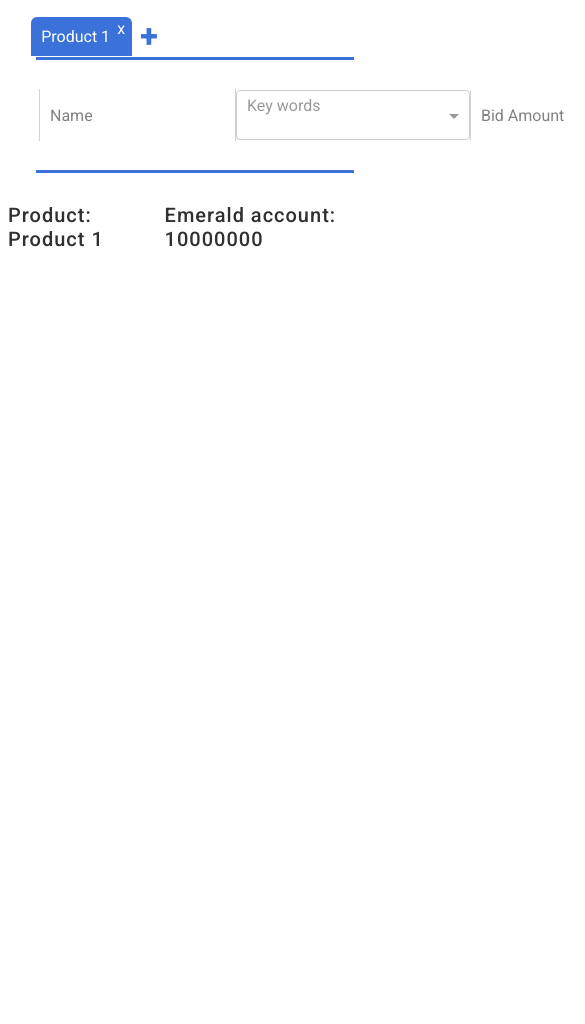
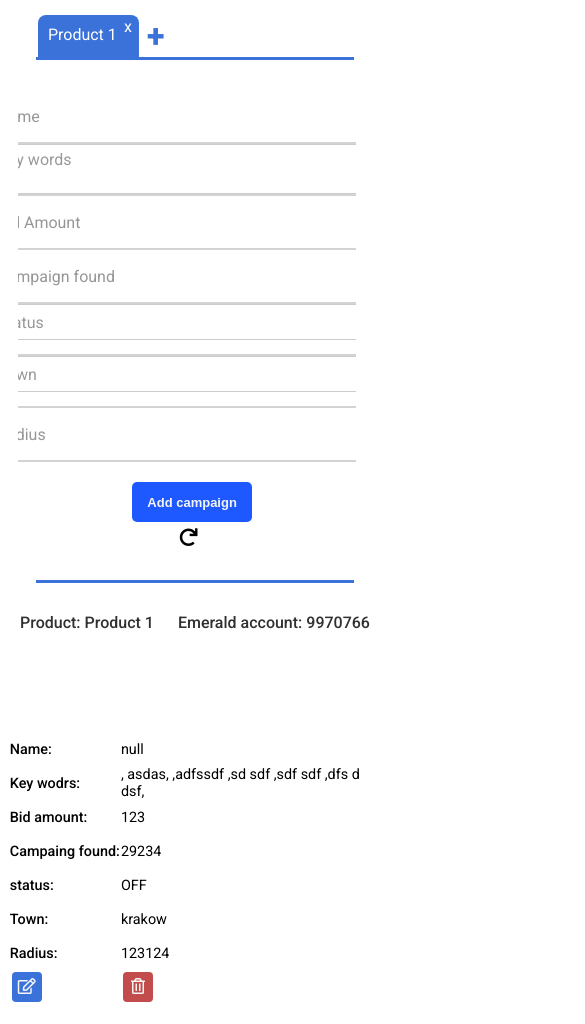
Before and after one commit to TymoteuszStr/CRUD, an Angular app: page / in a window 390 px wide. Shown: the top 1024 px of the page, 585 px wide, since content can reach past the window. Before the commit the page ends 844 px from the top, so only its background shows below. Built offline with nearby package versions, Linux system fonts and the light colour scheme.

Commit message:
add responsive design

```diff
--- a/src/app/app.component.html
+++ b/src/app/app.component.html
@@ -26,7 +26,7 @@
       <label for="prodName">Product name:</label>
       <input name= "prodName" type="text" [(ngModel)]="newProductName">
       <label for="prodAccount">Emeraland account amount:</label>
-      <input name= "prodAccount"type="number" [(ngModel)]="newAccountVal" >
+      <input name= "prodAccount"type="number" [(ngModel)]="newAccountVal">
       <button type="submit"  (click)="addProduct()">Add new product</button>
     </form>
 
--- a/src/app/app.component.scss
+++ b/src/app/app.component.scss
@@ -3,8 +3,6 @@
     margin:0;
     padding: 0;
     font-family: 'Roboto', sans-serif;
-
-   // font-size: 62.5%;
 }
 .modal{
     position: absolute;
@@ -90,17 +88,19 @@
     margin-top: 15px;
     height: 42px;
     width: 84vw;
-    margin-left: auto;
+    margin-left: 8%;
     margin-right: auto;
 
     .productTab{
         position: relative;
         min-width: 80px;
+        height: 42px;
         display: flex;
         border:2px solid #3a72da;
+        border-bottom: none;
         padding: 8px;
-        border-top-left-radius: 6px;
-        border-top-right-radius: 6px;
+        border-top-left-radius: 8px;
+        border-top-right-radius: 8px;
         padding-right: 20px;
         &:hover{
             cursor: pointer;
@@ -159,3 +159,19 @@
 
 
 }
+
+@media screen and (max-width:678px){
+
+    .porductTabWrapper{
+
+        .productTab{
+            min-width: 20px;
+            overflow: hidden;
+        }
+
+        .activeProduct{
+            min-width: 80px;
+        }
+    }
+
+}
--- a/src/app/components/form/form.component.html
+++ b/src/app/components/form/form.component.html
@@ -1,5 +1,4 @@
     <form
-
         class ="wrapper"
         #ngForm="ngForm"
         (ngSubmit)="submit(ngForm)"
@@ -7,7 +6,7 @@
         role="form"
     >
     <div class="formItem">
-        <input
+        <input class="formItem"
             class="input"
             [class.isEmpty]="(name.invalid && ( name.touched)) || (!form.name && showErrMsg)"
             [(ngModel)]="form.name"
--- a/src/app/components/form/form.component.scss
+++ b/src/app/components/form/form.component.scss
@@ -1,20 +1,27 @@
 
+:host{
+    overflow: hidden;
+}
 .wrapper{
-    display:grid;
+    width: 90%;
     font-family: 'Roboto', sans-serif;
     font-size: 1rem;
-    grid-template-columns: .15fr .4fr .05fr .1fr .1fr .4fr .3fr .2fr .05fr;
-    grid-template-rows: 50px;
     border-radius: 3px;
     align-items: center;
-    margin-left: auto;
-    margin-right: auto;
+    justify-content: center;
+    padding-left: 5vw;
+    padding-right: 5vw;
     margin-top:2px;
+    display: flex;
+    overflow: hidden;
 
 }
-input { outline: none; }
+input { outline: none;
+    min-width: 50px;
+}
 .formItem{
     border-right: 1px solid lightgrey;
+    min-width: 160px;
 
     &:first-child{
         border-left: 1px solid lightgrey;
@@ -23,6 +30,7 @@ input { outline: none; }
 
 }
 .input{
+    min-width: 100px;
     display: flex;
     height: 50px;
     border:none;
@@ -32,15 +40,10 @@ input { outline: none; }
 
         &::placeholder{
             color:#303030;
-            opacity: .6;
+            opacity: .5;
             font-family: 'Roboto', sans-serif;
             font-weight: 400;
         }
-
-    &:focus{
-        // border-bottom: 3px solid green;
-
-    }
 
 }
 .isEmpty{
@@ -52,7 +55,6 @@ input { outline: none; }
     @extend .input;
     padding: 0;
     margin: 0;
-
 }
 
 .submitBtn{
@@ -92,3 +94,34 @@ input { outline: none; }
     display: block;
     margin-left: 10px;
 }
+
+
+@media screen and (max-width:1600px){
+    .wrapper{
+        width: 80%;
+        justify-content: start;
+        margin-left: 10px;
+        margin-right: 10px;
+        margin-top:2px;
+        flex-direction: column;
+    }
+
+    .formItem{
+        border-right: none;
+        width: 400px;
+        border-bottom: 2px solid lightgrey ;
+
+        &:first-child{
+            border-left: none;
+
+        }
+
+    }
+    .submitBtn{
+        margin-top:20px;
+    }
+    .resetBtn{
+        margin-top: 5px;
+    }
+
+}
--- a/src/app/components/list/list.component.html
+++ b/src/app/components/list/list.component.html
@@ -1,11 +1,18 @@
 
 <div class="wrapper">
+    <label> Name: </label>
     <div class="box"> {{ item.name}}   </div>
+    <label> Key wodrs: </label>
     <div class="box"> {{ item.keyWords}}  </div>
+    <label> Bid amount: </label>
     <div class="box"> {{ item.bidAmount}}   </div>
+    <label> Campaing found: </label>
     <div class="box"> {{ item.campaignFound}}  </div>
+    <label> status: </label>
     <div class="box"> {{ item.status}}  </div>
+    <label> Town: </label>
     <div class="box"> {{ item.town}}  </div>
+    <label> Radius: </label>
     <div class="box"> {{ item.radius}}  </div>
 
     <button class="editBtn"(click)="edit()"><i class="far fa-edit"></i></button>
--- a/src/app/components/list/list.component.scss
+++ b/src/app/components/list/list.component.scss
@@ -4,7 +4,7 @@
     display:grid;
     font-family: 'Roboto', sans-serif;
     font-size: 1rem;
-    grid-template-columns: .2fr .35fr .2fr .2fr .1fr .25fr .2fr .05fr .05fr;
+    grid-template-columns: 1fr  1fr 1fr 1fr 1fr  1fr 1fr  1fr  1fr;
     grid-template-rows: 50px;
     align-items: center;
     margin: 0 10%;
@@ -13,8 +13,6 @@
     }
 
 }
-
-
 
 .editBtn{
     width: 40px;
@@ -30,8 +28,8 @@
     cursor: pointer;
     background-color: #4382f7;
 
+}
 
-}
 .deleteBtn{
     @extend .editBtn;
     background-color: #c24c4c;
@@ -41,3 +39,32 @@
     background-color: #fd6d6d;
 
 }
+label{
+    display: none;
+}
+
+@media screen and (max-width:678px){
+
+    label{
+        display: block;
+        font-weight: 500;
+
+    }
+.wrapper{
+    display:grid;
+    font-size: .9rem;
+    grid-template-columns: 30% 70%;
+    grid-template-rows: 1fr 1fr 1fr 1fr 1fr  1fr 1fr  1fr;
+    text-align: start;
+    margin: 20px 0;
+}
+
+}
+
+@media screen and (max-width:1600px){
+    .editBtn{
+        width: 30px;
+        height: 30px;
+        margin:2px;
+    }
+}
--- a/src/app/components/list/list.component.ts
+++ b/src/app/components/list/list.component.ts
@@ -1,5 +1,4 @@
 import { Component, Input, OnInit, Output, EventEmitter } from '@angular/core';
-
 @Component({
   selector: 'app-list',
   templateUrl: './list.component.html',
@@ -43,6 +42,7 @@ export class ListComponent implements OnInit {
 
   edit = ():void =>{
     this.editingCampaign.emit([this.item, this.index])
+    window.scroll(0,0);
   }
 
   ngOnInit(): void {
--- a/src/app/components/products/products.component.scss
+++ b/src/app/components/products/products.component.scss
@@ -1,6 +1,6 @@
 
 .formWrapper{
-    width: 80vw;
+    width: 100%;
     margin-left: auto;
     margin-right: auto;
 
@@ -29,7 +29,7 @@
 }
 
 .accountWrapper{
-    width: 100vw;
+    width: 100%;
     display: flex;
     margin-bottom: 100px;
     align-items: space-between;
@@ -44,3 +44,19 @@
         margin-left: auto;
         margin-right: auto;
     }
+
+
+@media screen and (max-width:678px){
+        .accountItem{
+            letter-spacing: 0;
+            font-size: 16px;
+        }
+
+
+}
+@media screen and (max-width:678px){
+    .listwrapper{
+        width: 95vw;
+    }
+
+}
--- a/src/app/components/products/products.component.ts
+++ b/src/app/components/products/products.component.ts
@@ -75,7 +75,15 @@ export class ProductsComponent implements OnInit {
     town: null,
     radius: null,
   }
-  ListOfCampaign = []
+  ListOfCampaign = [{
+    name: 'null',
+    keyWords: ', asdas, ,adfssdf ,sd sdf ,sdf sdf ,dfs d dsf,',
+    bidAmount: 123,
+    campaignFound: 29234,
+    status: "OFF",
+    town: "krakow",
+    radius: 123124,
+  }]
 
 }
 
--- a/src/styles.scss
+++ b/src/styles.scss
@@ -1,5 +1,11 @@
 @import "~@ng-select/ng-select/themes/default.theme.css";
 @import url('https://fonts.googleapis.com/css2?family=Roboto:wght@400;500&display=swap');
+
+html {
+    scroll-behavior: smooth;
+}
+
+
 
 .ng-select .ng-select-container {
 
@@ -16,4 +22,8 @@
         min-width: 200px;
 
     }
+
+    &:hover{
+        cursor: text;
+    }
 }
```
